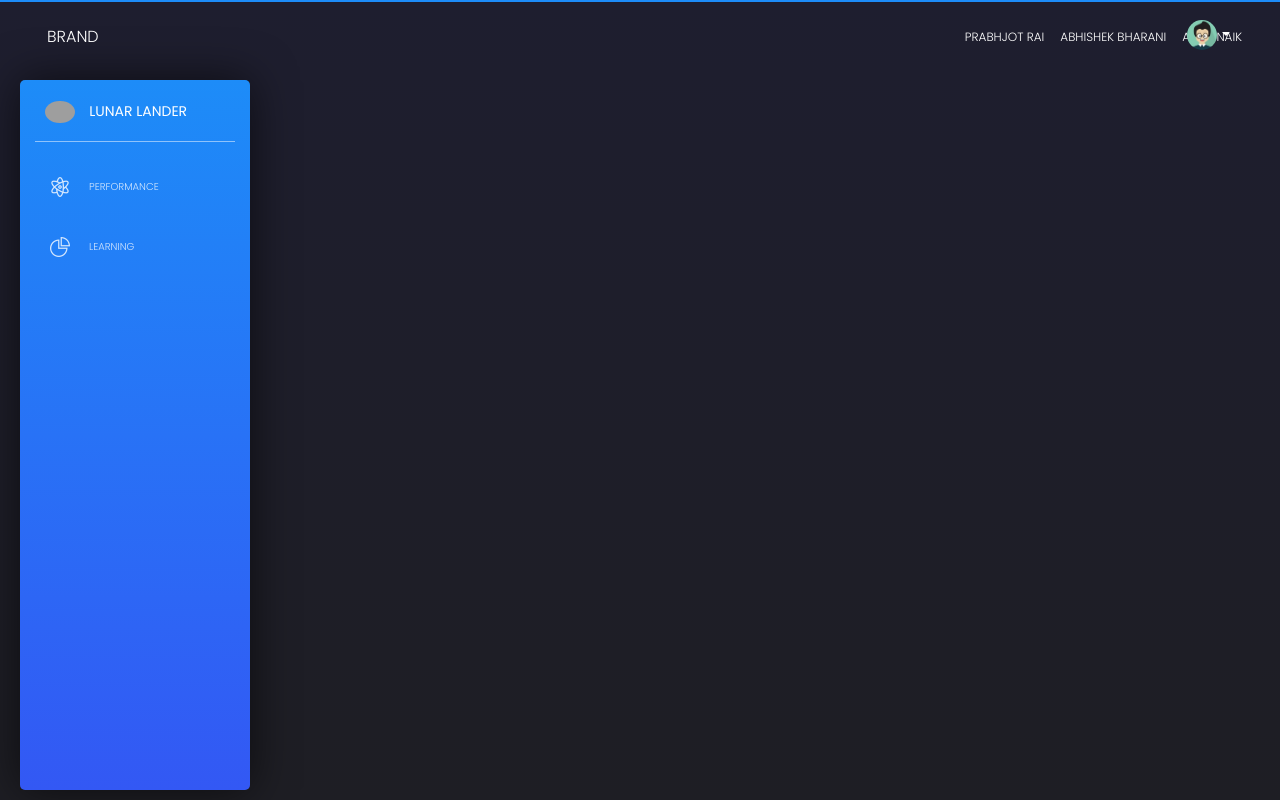
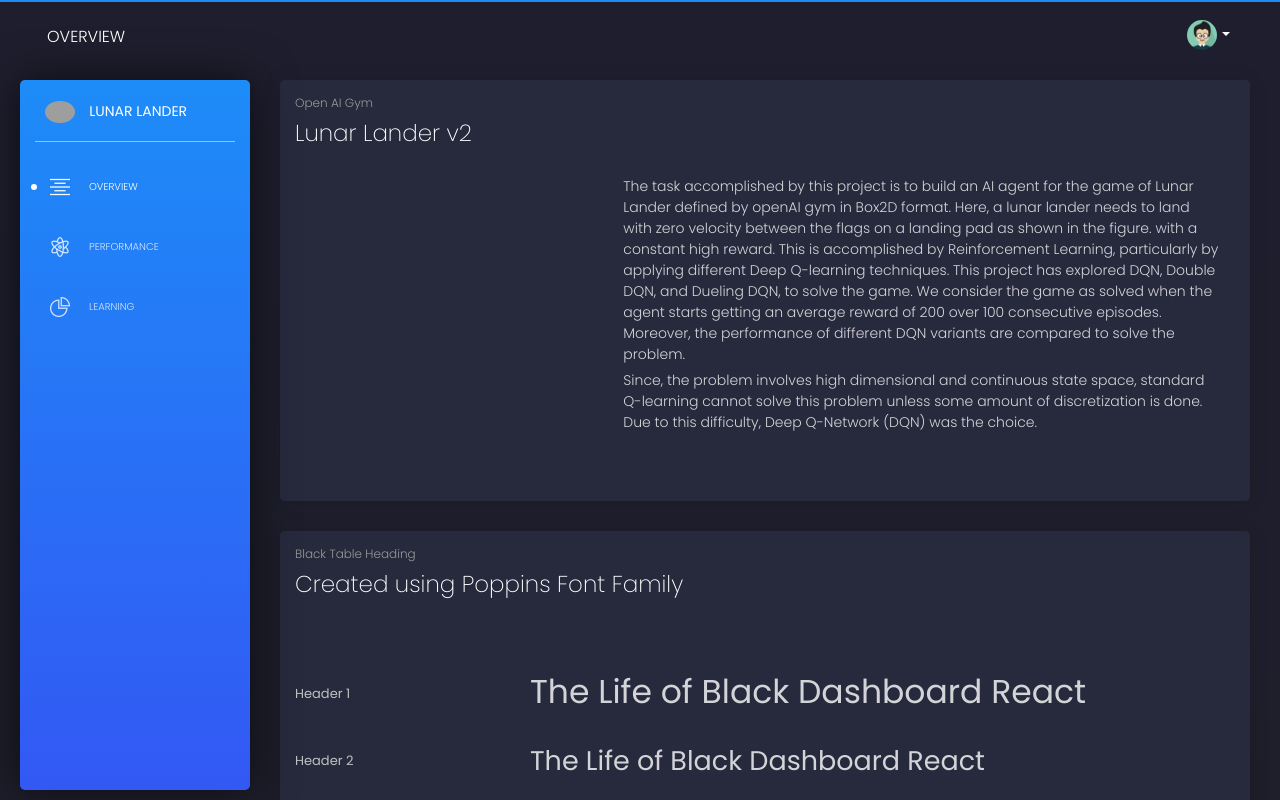
Before and after one commit to psr-ai/lunar-lander, a React (Create React App) app in the folder web/: page /lunar-lander/overview in a window 1280 px wide. Shown: the top 800 px of the page. Built offline with nearby package versions, Linux system fonts and the light colour scheme; grey boxes are pictures that could not be loaded; what react-google-maps would draw is missing.

Commit message:
feat: add overview tab

```diff
--- a/web/public/index.html
+++ b/web/public/index.html
@@ -23,7 +23,7 @@
     <!--     Fonts and icons     -->
     <link href="https://fonts.googleapis.com/css?family=Poppins:200,300,400,600,700,800" rel="stylesheet">
     <link href="https://use.fontawesome.com/releases/v5.0.6/css/all.css" rel="stylesheet">
-    <title>Black Dashboard React by Creative Tim</title>
+    <title>Lunar Lander</title>
   </head>
   <body>
     <noscript>
--- a/web/src/index.js
+++ b/web/src/index.js
@@ -15,9 +15,9 @@ const hist = createBrowserHistory();
 ReactDOM.render(
   <Router history={hist}>
     <Switch>
-      <Redirect exact from="/lunar-lander" to="/lunar-lander/performance" />
+      <Redirect exact from="/lunar-lander" to="/lunar-lander/overview" />
       <Route path="/lunar-lander" render={props => <AdminLayout {...props} />} />
-      <Redirect from="/" to="/lunar-lander/performance" />
+      <Redirect from="/" to="/lunar-lander/overview" />
     </Switch>
   </Router>,
   document.getElementById("root")
--- a/web/src/routes.js
+++ b/web/src/routes.js
@@ -8,6 +8,14 @@ import Typography from "views/Typography.jsx";
 import UserProfile from "views/UserProfile.jsx";
 
 var routes = [
+  {
+    path: "/overview",
+    name: "Overview",
+    rtlName: "طباعة",
+    icon: "tim-icons icon-align-center",
+    component: Typography,
+    layout: "/lunar-lander"
+  },
   {
     path: "/performance",
     name: "Performance",
--- a/web/src/views/Typography.jsx
+++ b/web/src/views/Typography.jsx
@@ -8,6 +8,28 @@ class Typography extends React.Component {
     return (
       <>
         <div className="content">
+          <Row>
+            <Col md={"12"}>
+              <Card>
+                <CardHeader className="mb-5">
+                  <h5 className="card-category">Open AI Gym</h5>
+                  <CardTitle tag="h3">
+                    Lunar Lander v2
+                  </CardTitle>
+                  <CardBody>
+                    <Row>
+                    <Col md={4}>
+                    </Col>
+                    <Col md={8}>
+                      <p>The task accomplished by this project is to build an AI agent for the game of Lunar Lander defined by openAI gym in Box2D format. Here, a lunar lander needs to land with zero velocity between the flags on a landing pad as shown in the figure. with a constant high reward. This is accomplished by Reinforcement Learning, particularly by applying different Deep Q-learning techniques. This project has explored DQN, Double DQN, and Dueling DQN, to solve the game. We consider the game as solved when the agent starts getting an average reward of 200 over 100 consecutive episodes. Moreover, the performance of different DQN variants are compared to solve the problem.</p>
+                      <p>Since, the problem involves high dimensional and continuous state space, standard Q-learning cannot solve this problem unless some amount of discretization is done. Due to this difficulty, Deep Q-Network (DQN) was the choice.</p>
+                    </Col>
+                    </Row>
+                  </CardBody>
+                </CardHeader>
+              </Card>
+            </Col>
+          </Row>
           <Row>
             <Col md="12">
               <Card>
```
Also changed, not shown: web/src/variables/charts.jsx (+1 -2 lines).
